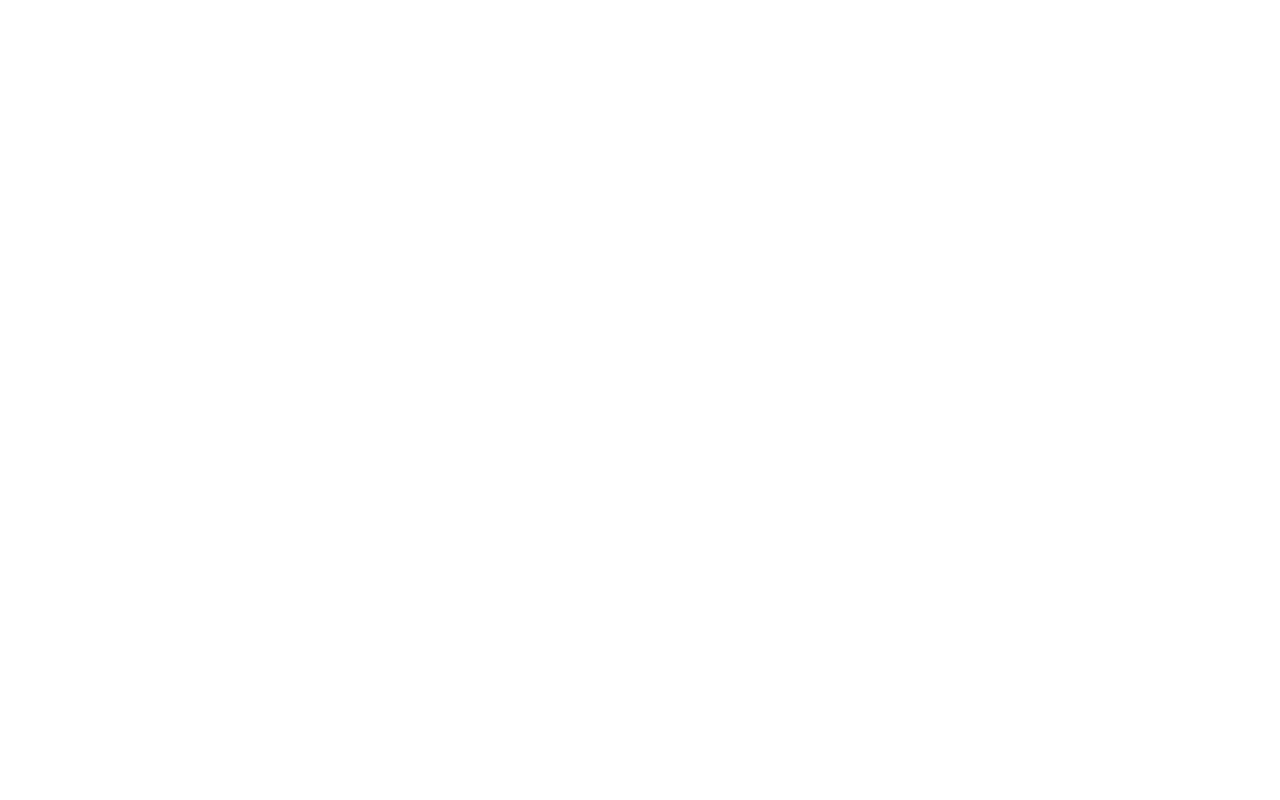
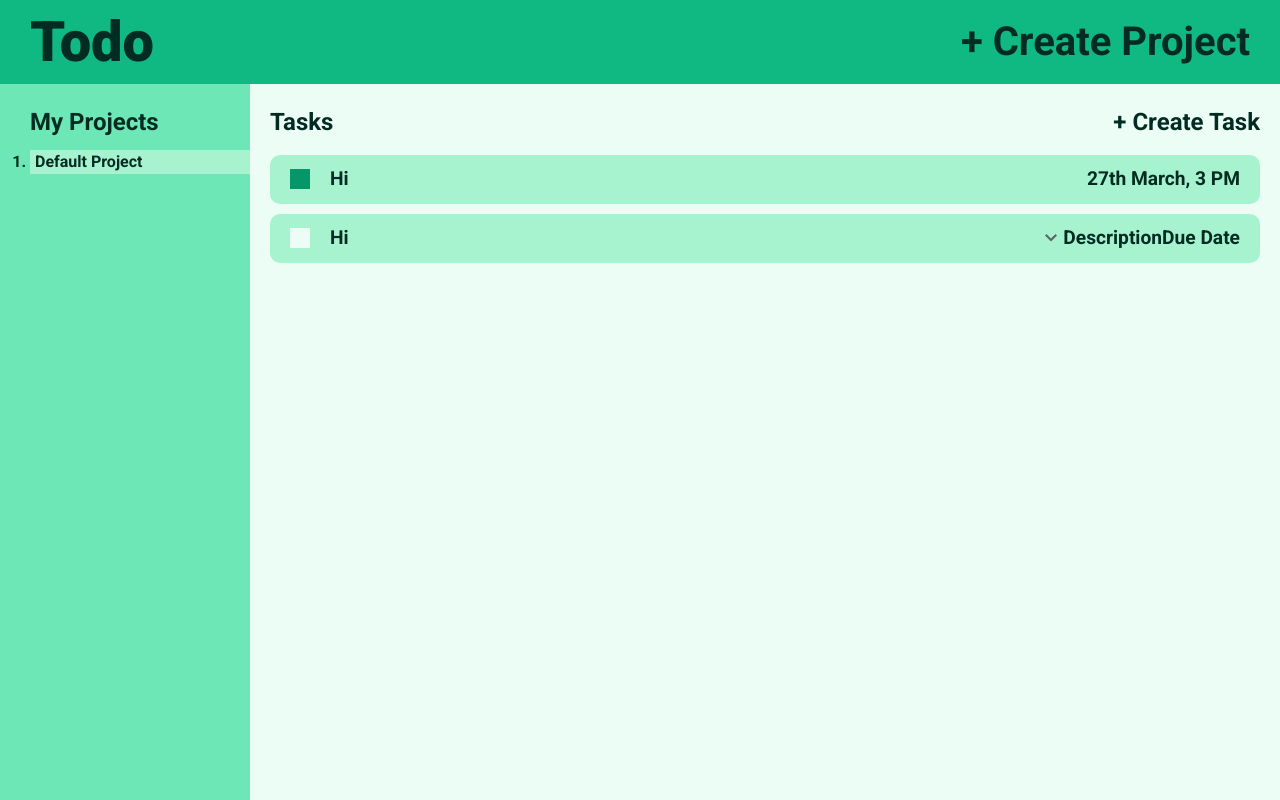
Before and after one commit to Jashbaua/todo-list, a website built with webpack: page src/template.html in a window 1280 px wide. Built offline with nearby package versions, Linux system fonts and the light colour scheme.

Commit message:
Create html layout and add basic styling

```diff
--- a/src/style.css
+++ b/src/style.css
@@ -0,0 +1,144 @@
+:root{
+    --biggerfont:3.5rem;
+    --bigfont:2.5rem;
+    --normalfont:1.5rem;
+    --smallfont:1.2rem;
+    --color0:#ecfdf5;
+    --color1:#d1fae5;
+    --color2:#a7f3d0;
+    --color3:#6ee7b7;
+    --color4:#34d399;
+    --color5:#10b981;
+    --color6:#059669;
+    --color7:#047857;
+    --color8:#065f46;
+    --color9:#064e3b;
+    --color10:#022c22;
+    --headingcolor:#022c22;
+    --subtextcolor:#065f46;
+}
+html{
+    height: 100%;
+}
+body {
+  line-height: 1.5;
+  -webkit-font-smoothing: antialiased;
+  background-color: var(--color0);
+  font-family: 'Roboto',system-ui, -apple-system, BlinkMacSystemFont, 'Segoe UI', Roboto, Oxygen, Ubuntu, Cantarell, 'Open Sans', 'Helvetica Neue', sans-serif;
+  font-weight: 600;
+  color: var(--headingcolor);
+  display: flex;
+  flex-direction: column;
+  height: 100%;
+}
+
+*, *::before, *::after {
+  box-sizing: border-box;
+}
+
+*{
+  margin: 0;
+  padding: 0;
+}
+
+ol[role="list"], ul[role="list"] {
+  padding-inline: 0;
+}
+
+p, h1, h2, h3, h4, h5, h6, input, button, textarea, select,ul {
+  font: inherit;
+  overflow-wrap: break-word;
+}
+
+img, picture, video, canvas, svg {
+  max-width: 100%;
+}
+
+/* header */
+header{
+    background-color: var(--color5);
+    padding: 0px 30px;
+    display: flex;
+    align-items: center;
+    justify-content: space-between;
+}
+header h1{
+    font-size: var(--biggerfont);
+    font-weight: 900;
+}
+header span{
+    font-size: var(--bigfont);
+}
+
+/* main */
+
+main{
+    flex: 1;
+    display: flex;
+}
+
+/* nav */
+
+main nav{
+    background-color: var(--color3);
+    width: 250px;
+    padding: 20px 0px 0px 0px;
+}
+main nav h1{
+    font-size: var(--normalfont);
+    margin-bottom: 10px;
+    margin-left: 30px;
+}
+main nav li{
+    margin-left: 30px;
+    padding-left: 5px;
+}
+main nav .active-project{
+    background-color: var(--color2);
+}
+
+/* Tasks */
+
+.container{
+    flex:1;
+    padding: 20px;
+}
+.container div{
+    display: flex;
+    align-items: center;
+    justify-content: space-between;
+}
+.container h1{
+    font-size: var(--normalfont);
+}
+.container div span{
+    font-size: var(--normalfont);
+}
+.container ul{
+    padding-top: 15px;
+    list-style: none;
+    display: flex;
+    flex-direction: column;
+    gap: 10px;
+}
+
+.task{
+    background-color: var(--color2);
+    border-radius: 10px;
+    padding: 10px 20px;
+    display: flex;
+    font-size: var(--smallfont);
+    align-items: center;
+}
+.task .checker{
+    aspect-ratio: 1/1;
+    width: 20px;
+    background-color: var(--color0);
+    margin-right: 20px;
+}
+.task .checker.active{
+    background-color: var(--color6);
+}
+.task .task-name{
+    margin-right: auto;
+}
--- a/src/template.html
+++ b/src/template.html
@@ -3,9 +3,39 @@
 <head>
     <meta charset="UTF-8">
     <meta name="viewport" content="width=device-width, initial-scale=1.0">
-    <title>Document</title>
+    <title>Todo</title>
+    <link rel="preconnect" href="https://fonts.googleapis.com">
+    <link rel="preconnect" href="https://fonts.gstatic.com" crossorigin>
+    <link href="https://fonts.googleapis.com/css2?family=Roboto:wght@400;500;700;900&display=swap" rel="stylesheet">
 </head>
 <body>
-
+    <header>
+        <h1>Todo</h1>
+        <span>+ Create Project</span>
+    </header>
+    <main>
+        <nav>
+            <h1>My Projects</h1>
+            <ol id="project-list" role="list">
+                <li class="active-project">Default Project</li>
+            </ol>
+        </nav>
+        <div class="container">
+            <div>
+                <h1>Tasks</h1>
+                <span>+ Create Task</span>
+            </div>
+            <ul id="task-list">
+                <li class="task">
+                    <span class="checker active"></span><span class="task-name">Hi</span><span>27th March, 3 PM</span>
+                </li>
+                <li class="task expanded">
+                    <span class="checker"></span><span class="task-name">Hi</span><img src="assets/expand.svg" alt="expand">
+                    <span>Description</span>
+                    <span>Due Date</span>
+                </li>
+            </ul>
+        </div>
+    </main>
 </body>
 </html>
```
Also changed, not shown: package.json (+11 -1 lines), src/assets/collapse.svg (added), src/assets/expand.svg (added), 1 other file.
